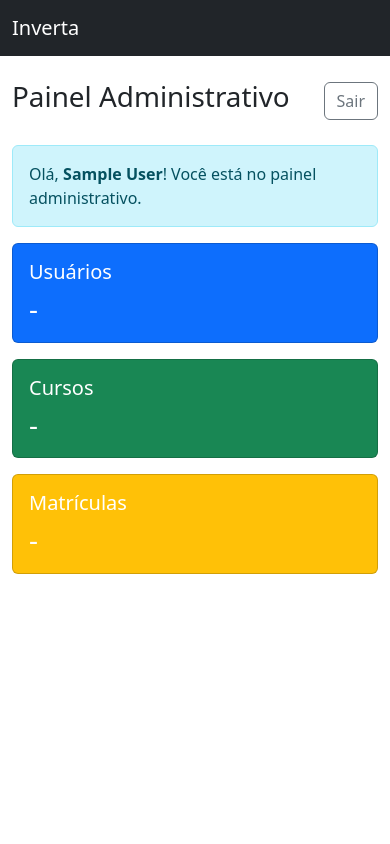
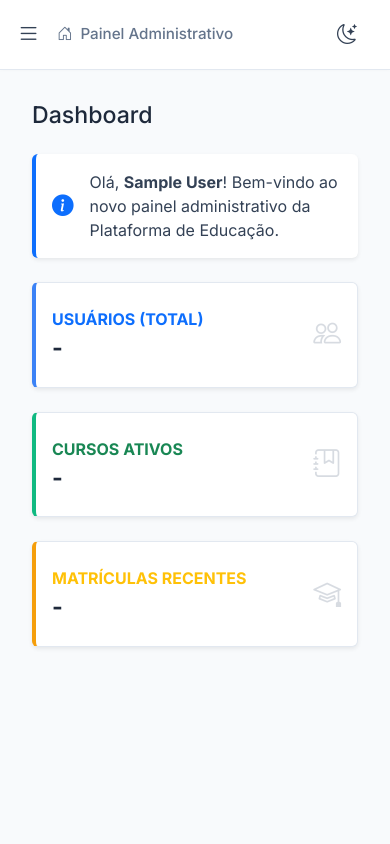
Before and after one commit to leandro-wrocha-ferreira/io.edu, a CodeIgniter app: page /database/admin/painel in a window 390 px wide. Run offline with CodeIgniter, Linux system fonts and the light colour scheme; the visitor is signed in with stand-in values (Sample User, id 1).

Commit message:
feat(admin): implementa novo layout administrativo com sidebar
- Cria layout base (admin/index.php) com sidebar responsiva e topbar
- Refatora dashboard.php para content partial (sem HTML completo)
- Adiciona admin.css com estilos da sidebar, cards e responsividade
- Cria layout.js com toggle da sidebar em mobile
- Controller Dashboard passa a usar o novo layout

```diff
--- a/application/controllers/admin/Dashboard.php
+++ b/application/controllers/admin/Dashboard.php
@@ -1,8 +1,18 @@
 <?php
 defined('BASEPATH') OR exit('No direct script access allowed');
 
+/**
+ * Dashboard Controller (Admin)
+ *
+ * Gerencia a exibição do painel administrativo principal.
+ */
 class Dashboard extends CI_Controller
 {
+    /**
+     * Construtor
+     *
+     * Carrega helpers e libraries necessários para o dashboard.
+     */
     public function __construct()
     {
         parent::__construct();
@@ -10,13 +20,21 @@ class Dashboard extends CI_Controller
         $this->load->library('session');
     }
 
+    /**
+     * Página inicial do painel administrativo.
+     *
+     * Carrega o layout com sidebar e o conteúdo dinâmico do dashboard.
+     *
+     * @return void
+     */
     public function index()
     {
         $data = [
+            'page_name' => 'admin/dashboard',
             'user_name' => $this->session->userdata('user_name'),
             'title' => 'Painel Administrativo',
         ];
 
-        $this->load->view('admin/dashboard', $data);
+        $this->load->view('admin/index', $data);
     }
 }
--- a/application/views/admin/dashboard.php
+++ b/application/views/admin/dashboard.php
@@ -1,56 +1,67 @@
 <?php defined('BASEPATH') OR exit('No direct script access allowed'); ?>
 
-<!DOCTYPE html>
-<html lang="pt-br">
-<head>
-	<meta charset="UTF-8">
-	<meta name="viewport" content="width=device-width, initial-scale=1.0">
-	<title><?= $title ?? 'Inverta' ?></title>
-	<link rel="stylesheet" href="<?= base_url('public/assets/css/bootstrap.min.css') ?>">
-</head>
-<body>
-	<nav class="navbar navbar-expand-lg navbar-dark bg-dark">
-		<div class="container">
-			<a class="navbar-brand" href="<?= base_url() ?>">Inverta</a>
-		</div>
-	</nav>
-	<div class="container mt-4">
 <div class="d-flex justify-content-between align-items-center mb-4">
-			<h1>Painel Administrativo</h1>
-			<a href="<?= base_url('sair') ?>" class="btn btn-outline-secondary">Sair</a>
+    <h1 class="h3 mb-0 text-theme-heading">Dashboard</h1>
 </div>
 
-		<div class="alert alert-info">
-			Olá, <strong><?= htmlspecialchars($user_name) ?></strong>! Você está no painel administrativo.
+<div class="alert alert-primary bg-theme-card border-0 shadow-sm border-start border-primary border-4 mb-4 py-3">
+    <div class="d-flex align-items-center">
+        <i class="bi bi-info-circle-fill text-primary fs-4 me-3"></i>
+        <div class="text-theme-main">
+            Olá, <strong><?= htmlspecialchars($user_name ?? $this->session->userdata('user_name')) ?></strong>! Bem-vindo ao novo painel administrativo da Plataforma de Educação.
+        </div>
+    </div>
 </div>
 
 <div class="row">
-			<div class="col-md-4">
-				<div class="card text-white bg-primary mb-3">
-					<div class="card-body">
-						<h5 class="card-title">Usuários</h5>
-						<p class="card-text display-6">-</p>
+    <!-- Usuários Card -->
+    <div class="col-xl-4 col-md-6 mb-4">
+        <div class="card bg-theme-card border-theme shadow-sm h-100 dashboard-card border-left-primary">
+            <div class="card-body py-4">
+                <div class="row align-items-center">
+                    <div class="col mr-2">
+                        <div class="text-xs fw-bold text-primary text-uppercase mb-1">Usuários (Total)</div>
+                        <div class="h3 mb-0 fw-bold text-theme-heading">-</div>
                     </div>
-				</div>
-			</div>
-			<div class="col-md-4">
-				<div class="card text-white bg-success mb-3">
-					<div class="card-body">
-						<h5 class="card-title">Cursos</h5>
-						<p class="card-text display-6">-</p>
-					</div>
-				</div>
-			</div>
-			<div class="col-md-4">
-				<div class="card text-white bg-warning mb-3">
-					<div class="card-body">
-						<h5 class="card-title">Matrículas</h5>
-						<p class="card-text display-6">-</p>
+                    <div class="col-auto">
+                        <i class="bi bi-people text-theme-muted fs-1 opacity-25"></i>
                     </div>
                 </div>
             </div>
         </div>
     </div>
-	<script src="<?= base_url('public/assets/js/bootstrap.bundle.min.js') ?>"></script>
-</body>
-</html>
+
+    <!-- Cursos Card -->
+    <div class="col-xl-4 col-md-6 mb-4">
+        <div class="card bg-theme-card border-theme shadow-sm h-100 dashboard-card border-left-success">
+            <div class="card-body py-4">
+                <div class="row align-items-center">
+                    <div class="col mr-2">
+                        <div class="text-xs fw-bold text-success text-uppercase mb-1">Cursos Ativos</div>
+                        <div class="h3 mb-0 fw-bold text-theme-heading">-</div>
+                    </div>
+                    <div class="col-auto">
+                        <i class="bi bi-journal-bookmark text-theme-muted fs-1 opacity-25"></i>
+                    </div>
+                </div>
+            </div>
+        </div>
+    </div>
+
+    <!-- Matrículas Card -->
+    <div class="col-xl-4 col-md-6 mb-4">
+        <div class="card bg-theme-card border-theme shadow-sm h-100 dashboard-card border-left-warning">
+            <div class="card-body py-4">
+                <div class="row align-items-center">
+                    <div class="col mr-2">
+                        <div class="text-xs fw-bold text-warning text-uppercase mb-1">Matrículas Recentes</div>
+                        <div class="h3 mb-0 fw-bold text-theme-heading">-</div>
+                    </div>
+                    <div class="col-auto">
+                        <i class="bi bi-mortarboard text-theme-muted fs-1 opacity-25"></i>
+                    </div>
+                </div>
+            </div>
+        </div>
+    </div>
+</div>
--- /dev/null
+++ b/application/views/admin/index.php
@@ -0,0 +1,130 @@
+<?php defined('BASEPATH') OR exit('No direct script access allowed'); ?>
+<!DOCTYPE html>
+<html lang="pt-br">
+<head>
+	<meta charset="UTF-8">
+	<meta name="viewport" content="width=device-width, initial-scale=1.0">
+	<title><?= $title ?? 'Inverta Admin' ?></title>
+
+	<!-- Fonts -->
+	<link rel="preconnect" href="https://fonts.googleapis.com">
+	<link rel="preconnect" href="https://fonts.gstatic.com" crossorigin>
+	<link href="https://fonts.googleapis.com/css2?family=Inter:wght@300;400;500;600;700&display=swap" rel="stylesheet">
+
+	<!-- Theme Logic (Before CSS to prevent FOUC) -->
+	<script src="<?= base_url('public/assets/js/theme.js') ?>"></script>
+
+	<!-- Styles -->
+	<link rel="stylesheet" href="<?= base_url('public/assets/css/bootstrap.min.css') ?>">
+	<link rel="stylesheet" href="https://cdn.jsdelivr.net/npm/bootstrap-icons@1.11.1/font/bootstrap-icons.css">
+	<link rel="stylesheet" href="<?= base_url('public/assets/css/theme.css') ?>">
+	<link rel="stylesheet" href="<?= base_url('public/assets/css/admin.css') ?>">
+</head>
+<body>
+	<div class="admin-wrapper">
+		<!-- Sidebar -->
+		<aside class="admin-sidebar">
+			<div class="sidebar-header">
+				<div class="brand-logo">
+					<i class="bi bi-box-fill text-primary"></i> <span>Inverta</span>
+				</div>
+			</div>
+
+			<div class="sidebar-menu">
+				<ul class="nav flex-column">
+					<li class="nav-item">
+						<a class="nav-link <?= $this->uri->segment(2) == 'painel' ? 'active' : '' ?>" href="<?= base_url('admin/painel') ?>">
+							<i class="bi bi-grid-1x2"></i> Dashboard
+						</a>
+					</li>
+
+					<li class="nav-item mt-4 mb-2">
+						<span class="nav-section-title">ADMINISTRAÇÃO</span>
+					</li>
+					<li class="nav-item">
+						<a class="nav-link" href="#">
+							<i class="bi bi-people"></i> Gestão de Usuários
+						</a>
+					</li>
+					<li class="nav-item">
+						<a class="nav-link" href="#">
+							<i class="bi bi-shield-lock"></i> Perfis e Permissões
+						</a>
+					</li>
+
+					<li class="nav-item mt-4 mb-2">
+						<span class="nav-section-title">ACADÊMICO</span>
+					</li>
+					<li class="nav-item">
+						<a class="nav-link disabled-link" href="#" title="Em desenvolvimento">
+							<i class="bi bi-journal-bookmark"></i> Gestão de Cursos
+							<span class="badge badge-dev ms-auto">Em dev</span>
+						</a>
+					</li>
+					<li class="nav-item">
+						<a class="nav-link disabled-link" href="#" title="Em desenvolvimento">
+							<i class="bi bi-star"></i> Gestão de Avaliações
+							<span class="badge badge-dev ms-auto">Em dev</span>
+						</a>
+					</li>
+
+					<li class="nav-item mt-4 mb-2">
+						<span class="nav-section-title">INSIGHTS</span>
+					</li>
+					<li class="nav-item">
+						<a class="nav-link disabled-link" href="#" title="Em desenvolvimento">
+							<i class="bi bi-bar-chart"></i> Relatórios
+							<span class="badge badge-dev ms-auto">Em dev</span>
+						</a>
+					</li>
+				</ul>
+			</div>
+
+			<div class="sidebar-footer">
+				<div class="user-info">
+					<div class="avatar">
+						<?= strtoupper(substr($this->session->userdata('user_name') ?? 'U', 0, 1)) ?>
+					</div>
+					<div class="details">
+						<span class="name"><?= htmlspecialchars($this->session->userdata('user_name') ?? 'Usuário') ?></span>
+						<span class="role">Administrador</span>
+					</div>
+				</div>
+				<a href="<?= base_url('sair') ?>" class="logout-btn" title="Sair">
+					<i class="bi bi-box-arrow-right"></i>
+				</a>
+			</div>
+		</aside>
+
+		<!-- Main Content -->
+		<main class="admin-main">
+			<!-- Topbar -->
+			<header class="admin-header d-flex justify-content-between align-items-center">
+				<div class="d-flex align-items-center">
+					<button class="btn btn-link btn-toggle-sidebar d-md-none text-theme-main p-0 me-3">
+						<i class="bi bi-list fs-3"></i>
+					</button>
+					<div class="header-breadcrumb text-theme-muted">
+						<i class="bi bi-house-door me-1"></i> Painel Administrativo
+					</div>
+				</div>
+				<div class="header-actions">
+					<!-- Theme Toggler -->
+					<button class="btn btn-link text-theme-main p-0 me-3" id="theme-toggle" title="Alternar Tema">
+						<i class="bi bi-moon-stars fs-5"></i>
+					</button>
+				</div>
+			</header>
+
+			<!-- Dynamic Content -->
+			<div class="admin-content">
+				<?php $this->load->view($page_name); ?>
+			</div>
+		</main>
+	</div>
+
+	<script src="<?= base_url('public/assets/js/bootstrap.bundle.min.js') ?>"></script>
+	<!-- Admin Specific Scripts -->
+	<script src="<?= base_url('public/assets/js/admin/layout.js') ?>"></script>
+</body>
+</html>
```
Also changed, not shown: public/assets/css/admin.css (added), public/assets/js/admin/layout.js (added). Lines whose indentation alone changed are shown as unchanged.
